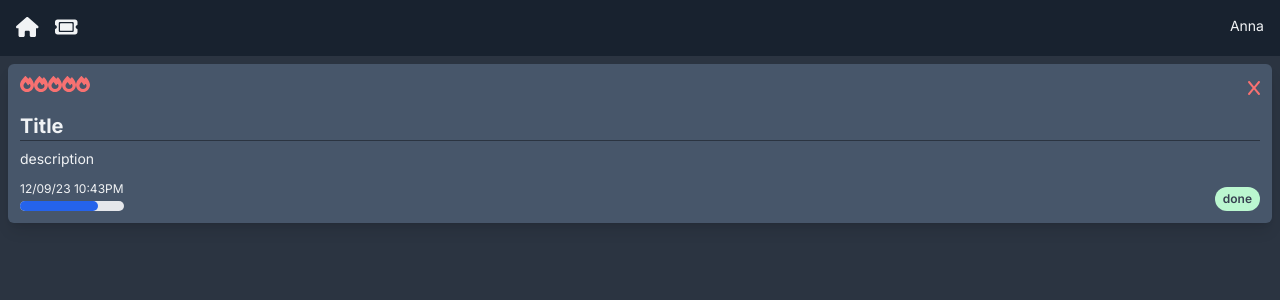
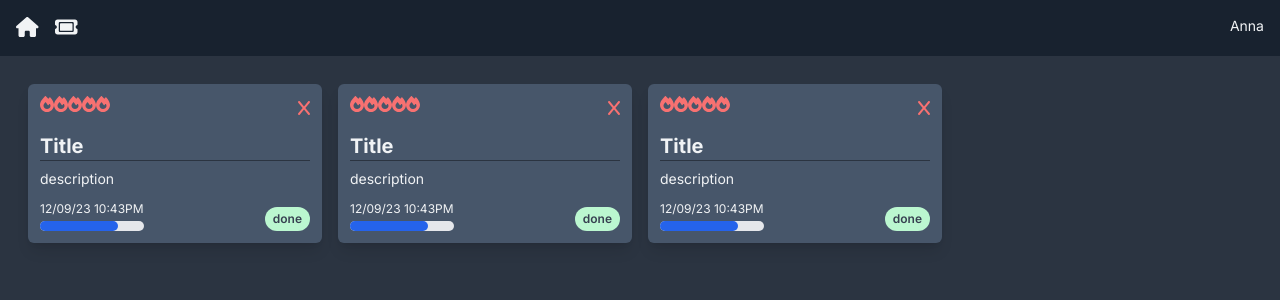
Before and after one commit to annettabel87/ticketsApp, a Next.js app: page / in a window 1280 px wide. Shown: the top 300 px of the page. Built offline with nearby package versions, Linux system fonts and the light colour scheme.

Commit message:
add TicketCards to Dashboard

```diff
--- a/app/page.tsx
+++ b/app/page.tsx
@@ -1,9 +1,15 @@
-import TicketCard from "./(components)/TicketCard"
+import TicketCard from "./(components)/TicketCard";
 
- const Dashboard = () => {
+const Dashboard = () => {
   return (
-    <div><TicketCard/></div>
-  )
-}
+    <div className="p-5">
+      <div className="lg:grid grid-cols-2 xl:grid-cols-4">
+        <TicketCard />
+        <TicketCard />
+        <TicketCard />
+      </div>
+    </div>
+  );
+};
 
-export default Dashboard
+export default Dashboard;
```
